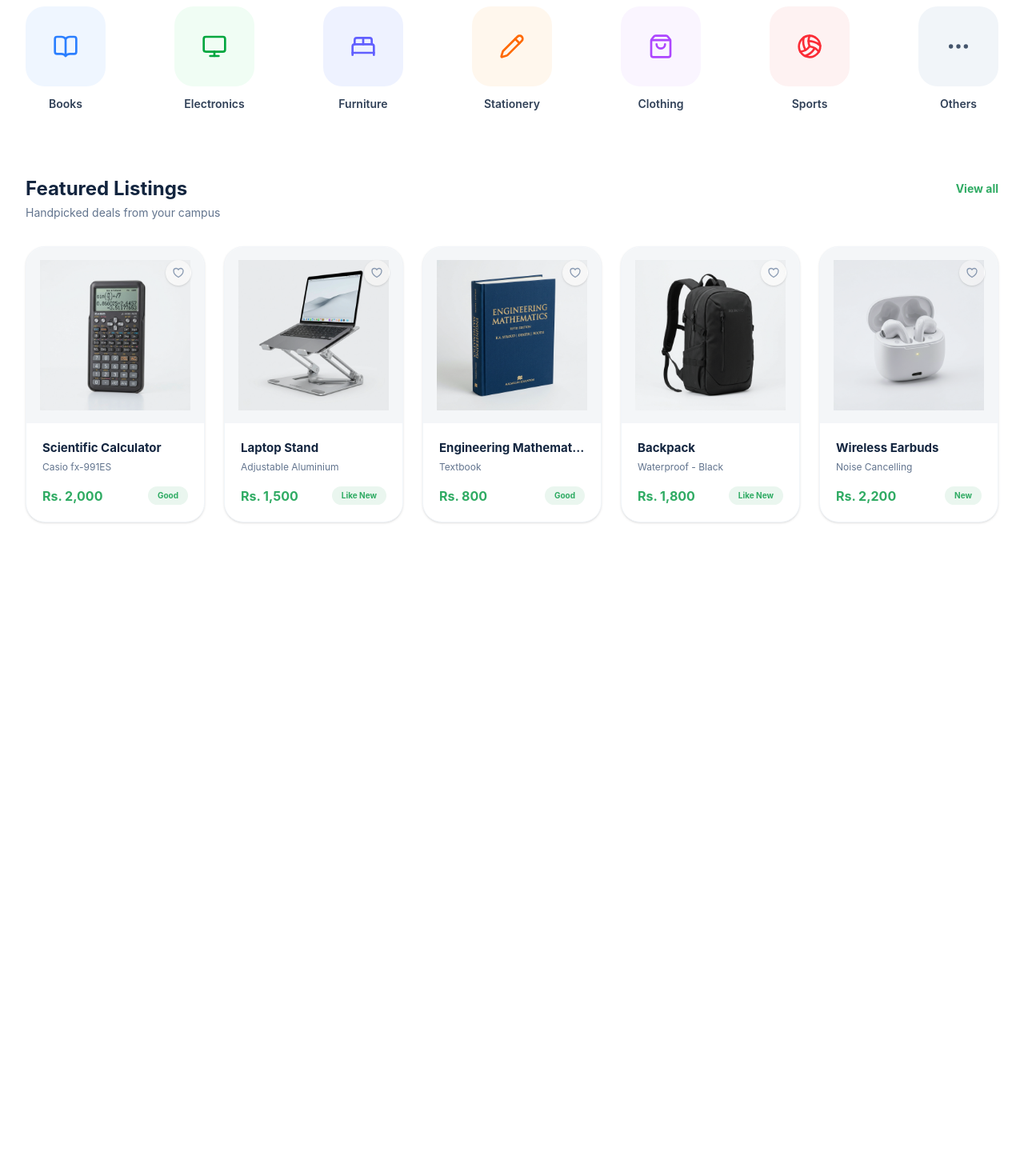
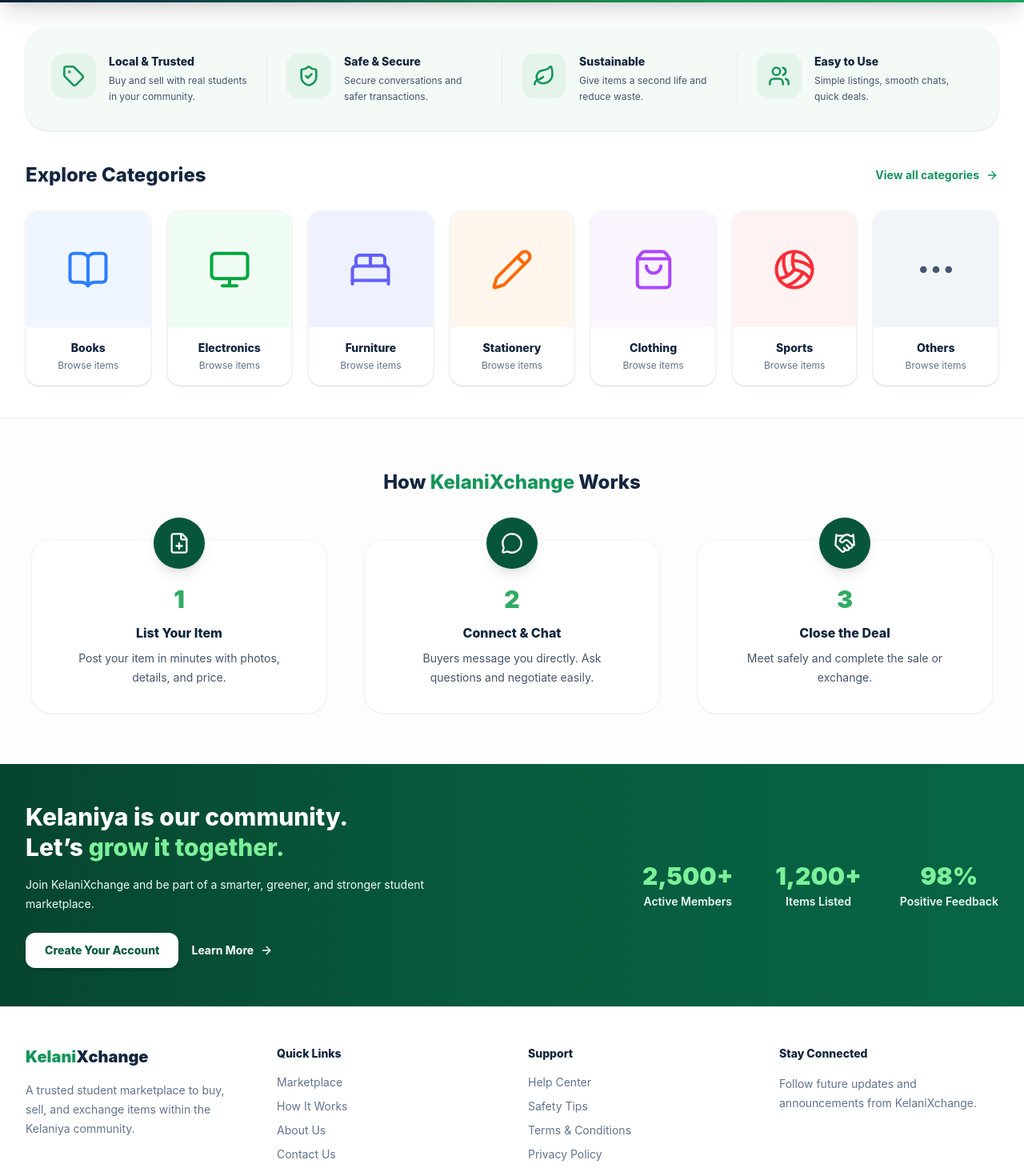
Before and after one commit to Dheeshana-DeSilva/KelaniXchange, a React (Vite) app in the folder client/: page / in a window 1280 px wide. Shown: the part 640-2110 px from the top of the page at 80% size. Before the commit the page ends 1373 px from the top, so only its background shows below. Built offline with nearby package versions, Linux system fonts and the light colour scheme.

Commit message:
refactor: improve layout structure and enhance global components

```diff
--- a/client/src/App.jsx
+++ b/client/src/App.jsx
@@ -1,22 +1,13 @@
 import AppRoutes from "./routes/AppRoutes";
 import Navbar from "./components/layout/Navbar";
-import { useLocation } from "react-router";
+import Footer from "./components/layout/Footer";
 
 function App() {
-  const location = useLocation();
-  const isHomePage = location.pathname === "/";
-
   return (
     <>
-      {isHomePage && (
-        <div className="fixed top-0 left-0 z-50 w-full">
-          <Navbar />
-        </div>
-      )}
-
-      {!isHomePage && <Navbar />}
-
+      <Navbar />
       <AppRoutes />
+      <Footer />
     </>
   );
 }
--- /dev/null
+++ b/client/src/components/layout/Footer.jsx
@@ -0,0 +1,70 @@
+import { Link } from "react-router";
+
+function Footer() {
+    return (
+        <footer className="bg-white px-6 py-12 sm:px-8 border-t border-slate-100">
+            <div className="mx-auto grid max-w-[1450px] gap-10 md:grid-cols-2 lg:grid-cols-4">
+                <div>
+                    <h2 className="text-xl font-black text-[#13253f]">
+                        <span className="text-[#15945a]">Kelani</span>
+                        <span className="text-[#13253f]">Xchange</span>
+                    </h2>
+
+                    <p className="mt-4 max-w-xs text-sm leading-6 text-slate-500">
+                        A trusted student marketplace to buy, sell, and exchange
+                        items within the Kelaniya community.
+                    </p>
+                </div>
+
+                <div>
+                    <h3 className="mb-4 text-sm font-extrabold text-[#13253f]">
+                        Quick Links
+                    </h3>
+
+                    <div className="flex flex-col space-y-2.5 text-sm text-slate-500">
+                        <Link to="/marketplace" className="hover:text-[#15945a] transition">Marketplace</Link>
+                        <a href="/#how-it-works" className="hover:text-[#15945a] transition">How It Works</a>
+                        <Link to="/about" className="hover:text-[#15945a] transition">About Us</Link>
+                        <Link to="/contact" className="hover:text-[#15945a] transition">Contact Us</Link>
+                    </div>
+                </div>
+
+                <div>
+                    <h3 className="mb-4 text-sm font-extrabold text-[#13253f]">
+                        Support
+                    </h3>
+
+                    <div className="flex flex-col space-y-2.5 text-sm text-slate-500">
+                        <Link to="/help" className="hover:text-[#15945a] transition">Help Center</Link>
+                        <Link to="/safety" className="hover:text-[#15945a] transition">Safety Tips</Link>
+                        <Link to="/terms" className="hover:text-[#15945a] transition">Terms & Conditions</Link>
+                        <Link to="/privacy" className="hover:text-[#15945a] transition">Privacy Policy</Link>
+                    </div>
+                </div>
+
+                <div>
+                    <h3 className="mb-4 text-sm font-extrabold text-[#13253f]">
+                        Stay Connected
+                    </h3>
+
+                    <p className="text-sm leading-6 text-slate-500">
+                        Follow future updates and announcements from
+                        KelaniXchange.
+                    </p>
+
+                    <div className="mt-4 flex gap-4">
+                        {/* Social icons could go here */}
+                    </div>
+                </div>
+            </div>
+
+            <div className="mx-auto mt-12 max-w-[1450px] border-t border-slate-100 pt-8 text-center">
+                <p className="text-xs font-medium text-slate-400">
+                    © {new Date().getFullYear()} KelaniXchange. All rights reserved.
+                </p>
+            </div>
+        </footer>
+    );
+}
+
+export default Footer;
--- a/client/src/components/layout/Navbar.jsx
+++ b/client/src/components/layout/Navbar.jsx
@@ -3,7 +3,7 @@ import logo from "../../assets/X_logo.png";
 
 function Navbar() {
     return (
-        <nav className="flex items-center justify-between px-6 py-4 w-full bg-[#061f3d]/60 backdrop-blur-md shadow-md">
+        <nav className="sticky top-0 z-50 flex items-center justify-between px-6 py-4 w-full bg-[#061f3d]/80 backdrop-blur-md shadow-md border-b border-white/10">
             {/* Logo */}
             <Link to="/" className="flex items-center gap-3">
                 <img
--- a/client/src/pages/Home.jsx
+++ b/client/src/pages/Home.jsx
@@ -7,14 +7,17 @@ import {
     ShoppingBag,
     Volleyball,
     MoreHorizontal,
+    Tag,
+    ShieldCheck,
+    Leaf,
+    Users,
+    FilePlus,
+    MessageCircle,
+    Handshake,
+    ArrowRight,
 } from "lucide-react";
+
 import bgImage from "../assets/background.png";
-import imgCalc from "../assets/scientific_calculator_1778617648280.png";
-import imgStand from "../assets/laptop_stand_1778617661773.png";
-import imgBook from "../assets/engineering_math_book_1778617677356.png";
-import imgBag from "../assets/black_backpack_1778617692980.png";
-import imgEarbuds from "../assets/wireless_earbuds_1778617708014.png";
-
 
 const categories = [
     {
@@ -61,26 +64,62 @@ const categories = [
     },
 ];
 
-const featuredListings = [
-    { title: "Scientific Calculator", desc: "Casio fx-991ES", price: "Rs. 2,000", tag: "Good", img: imgCalc },
-    { title: "Laptop Stand", desc: "Adjustable Aluminium", price: "Rs. 1,500", tag: "Like New", img: imgStand },
-    { title: "Engineering Mathematics", desc: "Textbook", price: "Rs. 800", tag: "Good", img: imgBook },
-    { title: "Backpack", desc: "Waterproof - Black", price: "Rs. 1,800", tag: "Like New", img: imgBag },
-    { title: "Wireless Earbuds", desc: "Noise Cancelling", price: "Rs. 2,200", tag: "New", img: imgEarbuds },
+const features = [
+    {
+        title: "Local & Trusted",
+        description: "Buy and sell with real students in your community.",
+        icon: Tag,
+    },
+    {
+        title: "Safe & Secure",
+        description: "Secure conversations and safer transactions.",
+        icon: ShieldCheck,
+    },
+    {
+        title: "Sustainable",
+        description: "Give items a second life and reduce waste.",
+        icon: Leaf,
+    },
+    {
+        title: "Easy to Use",
+        description: "Simple listings, smooth chats, quick deals.",
+        icon: Users,
+    },
+];
+
+const steps = [
+    {
+        number: "1",
+        title: "List Your Item",
+        description: "Post your item in minutes with photos, details, and price.",
+        icon: FilePlus,
+    },
+    {
+        number: "2",
+        title: "Connect & Chat",
+        description: "Buyers message you directly. Ask questions and negotiate easily.",
+        icon: MessageCircle,
+    },
+    {
+        number: "3",
+        title: "Close the Deal",
+        description: "Meet safely and complete the sale or exchange.",
+        icon: Handshake,
+    },
 ];
 
 function Home() {
     return (
-        <main className="min-h-screen bg-white pb-20">
-            {/* Landing Hero Card */}
+        <main className="min-h-screen bg-white">
+            {/* Hero Section */}
             <section
-                className="w-full overflow-hidden bg-[#061f3d] shadow-xl bg-cover bg-center bg-no-repeat"
+                className="w-full overflow-hidden bg-[#061f3d] bg-cover bg-center bg-no-repeat shadow-xl"
                 style={{ backgroundImage: `url(${bgImage})` }}
             >
                 <div className="grid min-h-[560px] lg:grid-cols-2">
                     {/* Left Hero Content */}
-                    <div className="flex flex-col justify-center px-12 pb-16 pt-8 bg-gradient-to-r from-[#061f3d] to-transparent">
-                        <h1 className="text-5xl font-extrabold leading-[1.15] text-white xl:text-6xl">
+                    <div className="flex flex-col justify-center bg-gradient-to-r from-[#061f3d] to-transparent px-8 pb-16 pt-8 sm:px-12">
+                        <h1 className="text-4xl font-extrabold leading-[1.15] text-white sm:text-5xl xl:text-6xl">
                             <span className="text-[#67db74]">Exchange</span> more.
                             <br />
                             <span className="text-[#67db74]">Spend</span> less.
@@ -89,11 +128,11 @@ function Home() {
                         </h1>
 
                         <p className="mt-7 max-w-lg text-base leading-7 text-slate-200">
-                            The trusted marketplace for Kelaniya students to buy, sell, and
-                            exchange with ease.
+                            The trusted marketplace for Kelaniya students to buy, sell,
+                            and exchange with ease.
                         </p>
 
-                        <div className="mt-9 flex items-center gap-5">
+                        <div className="mt-9 flex flex-wrap items-center gap-5">
                             <Link
                                 to="/marketplace"
                                 className="rounded-xl bg-gradient-to-r from-[#48c96f] to-[#25a95b] px-7 py-4 text-sm font-bold text-white shadow-lg shadow-green-900/30 transition hover:scale-[1.02]"
@@ -110,97 +149,210 @@ function Home() {
                         </div>
                     </div>
 
-                    {/* Right Hero Visual */}
-                    <div className="relative hidden items-center justify-center lg:flex">
-                        {/* Empty right side to let the background image show, white box removed as requested */}
-                    </div>
+                    {/* Right Side Background Visual */}
+                    <div className="relative hidden items-center justify-center lg:flex"></div>
                 </div>
 
-                {/* Bottom soft green line like the design */}
                 <div className="h-2 bg-gradient-to-r from-[#061f3d] via-[#18804c] to-[#1aa65d]"></div>
             </section>
 
-            <div className="mx-auto max-w-[1400px] px-8 mt-4">
-                {/* Shop by Category */}
-                <section className="mb-16">
-                    <div className="flex items-center justify-between mb-8">
-                        <h2 className="text-2xl font-bold text-[#13253f]">Shop by Category</h2>
+            {/* Features Strip */}
+            <section className="mx-auto max-w-[1450px] px-6 pt-8 sm:px-8">
+                <div className="grid gap-6 rounded-[28px] bg-[#f4faf6] px-6 py-8 shadow-sm sm:px-8 md:grid-cols-2 lg:grid-cols-4">
+                    {features.map((feature, index) => {
+                        const Icon = feature.icon;
+
+                        return (
+                            <div
+                                key={index}
+                                className="flex items-start gap-4 lg:border-r lg:border-[#dceee3] lg:pr-6 last:border-r-0"
+                            >
+                                <div className="flex h-14 w-14 shrink-0 items-center justify-center rounded-2xl bg-[#e4f4ea] text-[#15945a]">
+                                    <Icon size={28} strokeWidth={2.2} />
+                                </div>
+
+                                <div>
+                                    <h3 className="text-sm font-extrabold text-[#13253f]">
+                                        {feature.title}
+                                    </h3>
+                                    <p className="mt-1 max-w-[220px] text-xs leading-5 text-slate-600">
+                                        {feature.description}
+                                    </p>
+                                </div>
+                            </div>
+                        );
+                    })}
+                </div>
+            </section>
+
+            {/* Explore Categories */}
+            <section className="mx-auto max-w-[1450px] px-6 py-10 sm:px-8">
+                <div className="mb-7 flex items-center justify-between">
+                    <h2 className="text-2xl font-extrabold text-[#13253f]">
+                        Explore Categories
+                    </h2>
+
                     <Link
                         to="/marketplace"
-                            className="text-sm font-bold text-[#2fab63] hover:underline"
+                        className="hidden items-center gap-2 text-sm font-bold text-[#15945a] transition hover:underline sm:flex"
                     >
-                            View all
-
+                        View all categories
+                        <ArrowRight size={16} />
                     </Link>
                 </div>
 
-                    <div className="flex justify-between gap-4 overflow-x-auto pb-4">
-                        {categories.map((cat, idx) => {
-                            const Icon = cat.icon;
+                <div className="grid grid-cols-2 gap-5 sm:grid-cols-3 md:grid-cols-4 lg:grid-cols-7">
+                    {categories.map((category, index) => {
+                        const Icon = category.icon;
 
                         return (
                             <Link
-                                    key={idx}
-                                    to={`/marketplace?category=${cat.value}`}
-                                    className="flex min-w-[100px] flex-col items-center gap-3"
+                                key={index}
+                                to={`/marketplace?category=${category.value}`}
+                                className="group overflow-hidden rounded-2xl border border-slate-100 bg-white shadow-sm transition duration-300 hover:-translate-y-1 hover:shadow-lg"
                             >
                                 <div
-                                        className={`flex h-[100px] w-[100px] cursor-pointer items-center justify-center rounded-3xl transition-transform hover:scale-105 ${cat.color}`}
+                                    className={`flex h-[145px] items-center justify-center ${category.color}`}
                                 >
-                                        <Icon size={32} strokeWidth={2} />
+                                    <Icon
+                                        size={54}
+                                        strokeWidth={1.8}
+                                        className="transition duration-300 group-hover:scale-110"
+                                    />
                                 </div>
 
-                                    <span className="text-sm font-semibold text-slate-700">
-                                        {cat.name}
-                                    </span>
+                                <div className="px-3 py-4 text-center">
+                                    <h3 className="text-sm font-extrabold text-[#13253f]">
+                                        {category.name}
+                                    </h3>
+                                    <p className="mt-1 text-xs text-slate-500">
+                                        Browse items
+                                    </p>
+                                </div>
                             </Link>
                         );
                     })}
                 </div>
 
+                <div className="mt-6 sm:hidden">
+                    <Link
+                        to="/marketplace"
+                        className="inline-flex items-center gap-2 text-sm font-bold text-[#15945a] transition hover:underline"
+                    >
+                        View all categories
+                        <ArrowRight size={16} />
+                    </Link>
+                </div>
             </section>
 
-                {/* Featured Listings */}
-                <section>
-                    <div className="flex flex-col mb-8">
-                        <div className="flex items-center justify-between">
-                            <h2 className="text-2xl font-bold text-[#13253f]">Featured Listings</h2>
+            {/* How It Works */}
+            <section
+                id="how-it-works"
+                className="border-t border-slate-100 bg-[#fcfdfc] px-6 py-16 sm:px-8"
+            >
+                <div className="mx-auto max-w-[1200px]">
+                    <h2 className="mb-14 text-center text-2xl font-extrabold text-[#13253f]">
+                        How <span className="text-[#15945a]">KelaniXchange</span>{" "}
+                        Works
+                    </h2>
+
+                    <div className="grid gap-12 md:grid-cols-3">
+                        {steps.map((step, index) => {
+                            const Icon = step.icon;
+
+                            return (
+                                <div key={index} className="relative">
+                                    <div className="absolute left-1/2 top-[-28px] z-10 flex h-16 w-16 -translate-x-1/2 items-center justify-center rounded-full bg-[#07563c] text-white shadow-lg">
+                                        <Icon size={28} strokeWidth={2} />
+                                    </div>
+
+                                    <div className="rounded-3xl bg-white px-8 pb-8 pt-14 text-center shadow-sm ring-1 ring-slate-100 transition hover:-translate-y-1 hover:shadow-md">
+                                        <div className="mb-3 text-3xl font-black text-[#2fab63]">
+                                            {step.number}
+                                        </div>
+
+                                        <h3 className="text-base font-extrabold text-[#13253f]">
+                                            {step.title}
+                                        </h3>
+
+                                        <p className="mx-auto mt-2 max-w-[260px] text-sm leading-6 text-slate-600">
+                                            {step.description}
+                                        </p>
+                                    </div>
+                                </div>
+                            );
+                        })}
+                    </div>
+                </div>
+            </section>
+
+            {/* Community CTA Section */}
+            <section className="bg-gradient-to-r from-[#06452f] via-[#075c3e] to-[#076545] px-6 py-12 text-white sm:px-8">
+                <div className="mx-auto flex max-w-[1450px] flex-col justify-between gap-10 lg:flex-row lg:items-center">
+                    <div>
+                        <h2 className="text-3xl font-extrabold leading-tight">
+                            Kelaniya is our community.
+                            <br />
+                            Let’s{" "}
+                            <span className="text-[#7bf09a]">
+                                grow it together.
+                            </span>
+                        </h2>
+
+                        <p className="mt-4 max-w-xl text-sm leading-6 text-emerald-50">
+                            Join KelaniXchange and be part of a smarter, greener,
+                            and stronger student marketplace.
+                        </p>
+
+                        <div className="mt-6 flex flex-wrap items-center gap-4">
+                            <Link
+                                to="/register"
+                                className="rounded-xl bg-white px-6 py-3 text-sm font-extrabold text-[#075c3e] shadow-md transition hover:scale-[1.02]"
+                            >
+                                Create Your Account
+                            </Link>
+
                             <Link
                                 to="/marketplace"
-                                className="text-sm font-bold text-[#2fab63] hover:underline"
+                                className="inline-flex items-center gap-2 text-sm font-bold text-white transition hover:underline"
                             >
-                                View all
+                                Learn More
+                                <ArrowRight size={16} />
                             </Link>
                         </div>
-                        <p className="text-slate-500 mt-1 text-sm">Handpicked deals from your campus</p>
                     </div>
 
-                    <div className="grid grid-cols-1 sm:grid-cols-2 md:grid-cols-3 lg:grid-cols-5 gap-6">
-                        {featuredListings.map((item, idx) => (
-                            <div key={idx} className="bg-white rounded-3xl overflow-hidden border border-slate-100 shadow-sm hover:shadow-md transition-shadow cursor-pointer">
-                                {/* Image Container */}
-                                <div className="relative h-[220px] bg-[#f4f6f8] p-4 flex items-center justify-center">
-                                    <button className="absolute top-4 right-4 w-8 h-8 bg-white rounded-full flex items-center justify-center shadow-sm text-slate-400 hover:text-red-500 transition-colors">
-                                        <svg fill="none" viewBox="0 0 24 24" strokeWidth={2} stroke="currentColor" className="w-4 h-4">
-                                            <path strokeLinecap="round" strokeLinejoin="round" d="M21 8.25c0-2.485-2.099-4.5-4.688-4.5-1.935 0-3.597 1.126-4.312 2.733-.715-1.607-2.377-2.733-4.313-2.733C5.1 3.75 3 5.765 3 8.25c0 7.22 9 12 9 12s9-4.78 9-12Z" />
-                                        </svg>
-                                    </button>
-                                    <img src={item.img} alt={item.title} className="max-w-full max-h-full object-contain mix-blend-multiply" />
+                    <div className="grid grid-cols-1 gap-7 text-center sm:grid-cols-3 sm:gap-10">
+                        <div>
+                            <h3 className="text-3xl font-black text-[#7bf09a]">
+                                2,500+
+                            </h3>
+                            <p className="mt-1 text-sm font-semibold text-emerald-50">
+                                Active Members
+                            </p>
                         </div>
-                                {/* Content */}
-                                <div className="p-5">
-                                    <h3 className="font-bold text-[#13253f] text-[15px] truncate">{item.title}</h3>
-                                    <p className="text-slate-500 text-xs mt-1 truncate">{item.desc}</p>
-                                    <div className="mt-4 flex items-center justify-between">
-                                        <span className="font-bold text-[#2fab63] text-base">{item.price}</span>
-                                        <span className="px-3 py-1 bg-[#eaf6ef] text-[#2fab63] text-[10px] font-bold rounded-full">{item.tag}</span>
+
+                        <div>
+                            <h3 className="text-3xl font-black text-[#7bf09a]">
+                                1,200+
+                            </h3>
+                            <p className="mt-1 text-sm font-semibold text-emerald-50">
+                                Items Listed
+                            </p>
+                        </div>
+
+                        <div>
+                            <h3 className="text-3xl font-black text-[#7bf09a]">
+                                98%
+                            </h3>
+                            <p className="mt-1 text-sm font-semibold text-emerald-50">
+                                Positive Feedback
+                            </p>
                         </div>
                     </div>
                 </div>
-                        ))}
-                    </div>
             </section>
-            </div>
+
         </main>
     );
 }
```
Lines whose indentation alone changed are shown as unchanged.
